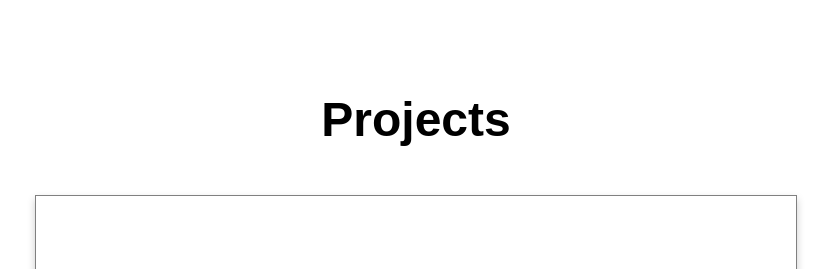
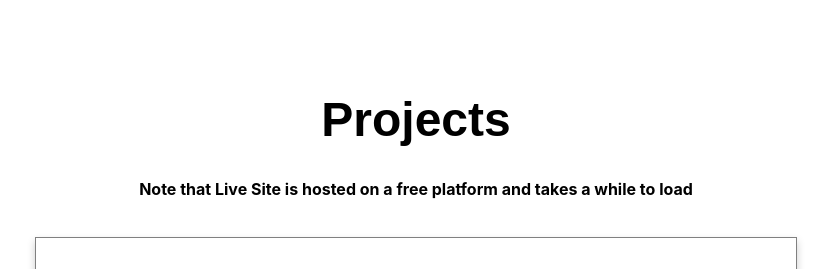
Before and after one commit to vibraniumforge/portfolio_site, a React (Create React App) app: page /projects in a window 1280 px wide. Shown: the top 269 px of the page, without its empty margins (224-1055 px from the left). Built offline with nearby package versions, Linux system fonts and the light colour scheme.

Commit message:
Portfolio update

```diff
--- a/src/containers/Projects.js
+++ b/src/containers/Projects.js
@@ -12,6 +12,7 @@ class Projects extends Component {
 				<br />
 				<br />
 				<h1 className="page-header">Projects</h1>
+				<h4> Note that Live Site is hosted on a free platform and takes a while to load</h4>
 				<div className='card'>
 					<div className='container'>
 						<a href="https://github.com/sofiajonsson/front_end_finals" className="projects-header">Pow Tracker</a>
@@ -97,7 +98,7 @@ class Projects extends Component {
 							<br/>
 
 						<h4>
-							<a href='https://roam-travel-app.herokuapp.com/' className='projects-link'>
+							<a href='https://github.com/sofiajonsson/front-end-calendar-app' className='projects-link'>
 								View GitHub
 							</a>
 						</h4>
```
